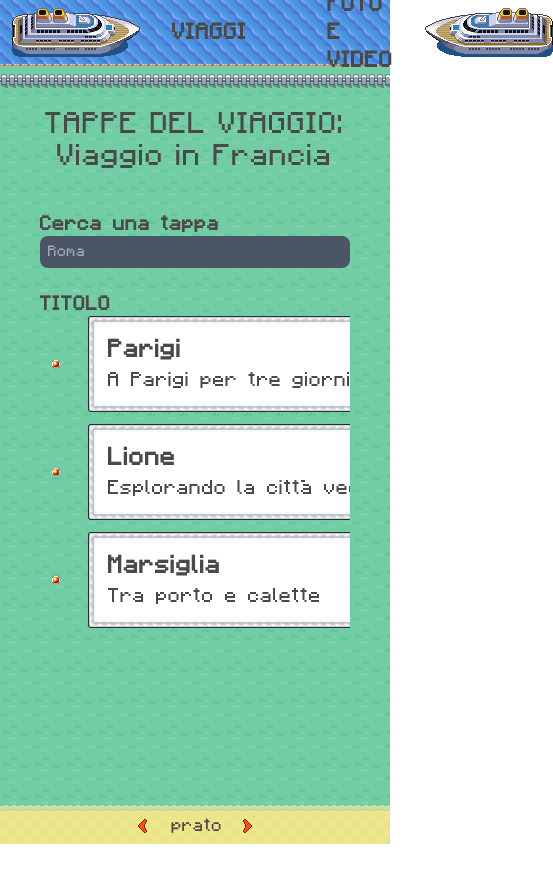
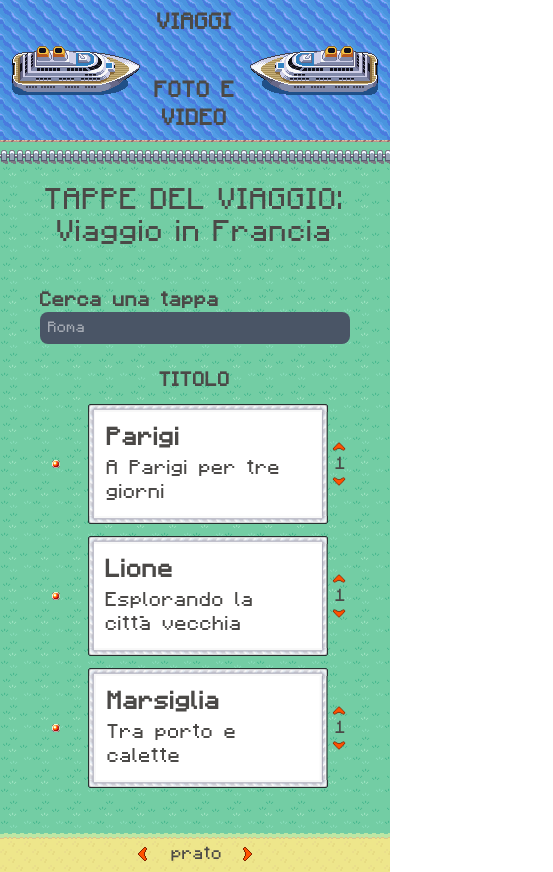
Before and after one commit to CarloDettori/travel-journal-app, a React (Vite) app: page /trips/1 in a window 390 px wide. Shown: the whole page, 553 px wide, since content can reach past the window. Before the commit the page ends 844 px from the top, so only its background shows below. Built offline with nearby package versions, Linux system fonts and the light colour scheme.

Commit message:
responsive

```diff
--- a/src/components/common/EventFilterComponent.jsx
+++ b/src/components/common/EventFilterComponent.jsx
@@ -167,7 +167,7 @@ export default function EventFilterComponent() {
             </div>
 
             {/* Lista eventi */}
-            <div className="w-200 mx-auto">
+            <div className="max-w-200 w-full mx-auto">
                 {filteredEvents.length > 0 ? (
                     <div className="flex flex-col gap-3">
                         {filteredEvents.map((event) => (
--- a/src/components/common/MomentFilterComponent.jsx
+++ b/src/components/common/MomentFilterComponent.jsx
@@ -137,7 +137,7 @@ export default function MomentFilterComponent() {
             </div>
 
             {/* Ordinamento */}
-            <div className="pt-3 text-end">
+            <div className="py-3 text-end">
                 <p className="flex justify-between">
                     <strong style={{ cursor: "pointer" }} onClick={() => handleSort("description")}>
                         <span style={{ display: "inline-flex", alignItems: "center" }}>
@@ -169,7 +169,7 @@ export default function MomentFilterComponent() {
             </div>
 
             {/* Lista momenti */}
-            <div className="w-200 mx-auto">
+            <div className="max-w-200 w-full mx-auto">
 
                 {filteredMoments.length > 0 ? (
                     <div className="flex flex-col gap-3">
--- a/src/components/common/StepFilterComponent.jsx
+++ b/src/components/common/StepFilterComponent.jsx
@@ -85,7 +85,7 @@ export default function StepFilterComponent() {
 
             {/* Ordinamento */}
             <div className="pt-3 text-end">
-                <p className="flex justify-between">
+                <p className="flex justify-center pb-3 ">
                     <strong style={{ cursor: "pointer" }} onClick={() => handleSort("title")}>
                         <span style={{ display: "inline-flex", alignItems: "center" }}>
                             TITOLO
@@ -103,9 +103,9 @@ export default function StepFilterComponent() {
             </div>
 
             {/* Lista tappe */}
-            <div className="w-200 mx-auto">
+            <div className="max-w-200 mx-auto flex flex-shrink min-w-0">
                 {filteredSteps.length > 0 ? (
-                    <div className="flex flex-col gap-3">
+                    <div className="flex flex-col gap-3 flex-shrink min-w-0 mx-auto">
                         {filteredSteps.map((step) => (
                             <StepCardComponent
                                 key={step.stepId}
--- a/src/components/common/TripCardComponent.jsx
+++ b/src/components/common/TripCardComponent.jsx
@@ -29,7 +29,7 @@ export default function TripCardComponent({ trip }) {
     return (
         <Link className=" flex w-full" to={`/trips/${trip.tripId}`}>
             <FrameComponent >
-                <div className="p-5 pb-0 flex justify-between">
+                <div className="p-5 pb-0 flex justify-between flex-wrap">
                     <div className="p-3 flex flex-col justify-between">
                         <h2><strong className="text-xl" >{trip.tripTitle}</strong></h2>
                         <p className="text-sm py-1">{trip.tripDescription}</p>
--- a/src/index.css
+++ b/src/index.css
@@ -26,15 +26,17 @@ body {
     box-sizing: border-box;
 }
 
+main {
+    height: calc(100vh - 128px)
+}
+
 section {
     -ms-overflow-style: none;
     margin: 0 auto;
     scrollbar-width: none;
 }
 
-header {
-    height: 64px;
-}
+
 
 
 .frame-row {
@@ -84,5 +86,17 @@ header {
 
 }
 
+@media (min-width: 553px) {
+    header {
+        height: 64px;
+    }
+}
+
+@media (max-width: 553px) {
+
+    main {
+        height: calc(100vh - 176px)
+    }
+}
 
 @import "tailwindcss";
--- a/src/layout/DefaultLayout.jsx
+++ b/src/layout/DefaultLayout.jsx
@@ -48,8 +48,7 @@ export default function DefaultLayout() {
             }} ></div>
 
             <main className="flex px-10 py-5" style={{
-                backgroundImage: url,
-                height: "calc(100vh - 128px)"
+                backgroundImage: url
             }}>
 
                 <Outlet />
--- a/src/layout/Header.jsx
+++ b/src/layout/Header.jsx
@@ -16,22 +16,22 @@ export default function Header() {
         case 1:
             texture = 'url("/textures/water.png")';
             edge = 'url("/edges/grownd-water-up.png")';
-            logo = "/public/sprites/ship.png"
+            logo = "/sprites/ship.png"
             break;
         case 2:
             texture = 'url("/textures/pontile.png")';
             edge = 'url("/edges/pontile-base.png")';
-            logo = "/public/sprites/bike1.png"
+            logo = "/sprites/bike1.png"
             break;
         case 3:
             texture = 'url("/textures/road.png")';
             edge = 'url("/edges/marciapiede-road.png")';
-            logo = "/public/sprites/truck.png"
+            logo = "/sprites/truck.png"
             break;
         case 4:
             texture = 'url("/textures/ice.png")';
             edge = 'url("/edges/water-snow-up.png")';
-            logo = "/public/sprites/boat.png"
+            logo = "/sprites/boat.png"
             break;
     }
 
@@ -41,12 +41,12 @@ export default function Header() {
                 <Link to="/" className="flex items-center" >
                     <img src={logo} className="img-natural" alt="logoIMG" />
                 </Link>
-                <nav className="flex px-8 gap-10 text-lg items-center justify-center gap-20 w-full">
+                <nav className="flex flex-wrap text-lg items-center justify-center gap-10 w-full">
 
 
-                    {theme === 3 ? <NavLink className="navlink p-1 bg-[#515a63] text-white rounded-lg " to="/trips"><strong>VIAGGI</strong></NavLink> : <NavLink className="navlink" to="/trips"><strong>VIAGGI</strong></NavLink>}
+                    {theme === 3 ? <NavLink className="navlink text-center p-1 bg-[#515a63] text-white rounded-lg " to="/trips"><strong className="block w-full text-center">VIAGGI</strong></NavLink> : <NavLink className="navlink text-center" to="/trips"><strong className="block w-full text-center">VIAGGI</strong></NavLink>}
 
-                    {theme === 3 ? <NavLink className="navlink p-1 bg-[#515a63] text-white rounded-lg " to="/media"><strong>FOTO E VIDEO</strong></NavLink> : <NavLink className="navlink" to="/media"><strong>FOTO E VIDEO</strong></NavLink>}
+                    {theme === 3 ? <NavLink className="navlink  text-center p-1 bg-[#515a63] text-white rounded-lg " to="/media"><strong className="block w-full text-center">FOTO E VIDEO</strong  ></NavLink> : <NavLink className="navlink" to="/media"><strong className="block w-full text-center">FOTO E VIDEO</strong></NavLink>}
 
                     {/* <NavLink className="navlink" to="/tripsphotos"><strong >FOTOGRAFIE</strong></NavLink> */}
 
--- a/src/pages/AllMediaPage.jsx
+++ b/src/pages/AllMediaPage.jsx
@@ -23,7 +23,7 @@ export default function AllMediaPage() {
         .filter(Boolean);
 
     return (
-        <section className="w-700 overflow-y-scroll">
+        <section className="w-900 w-full overflow-y-scroll">
             <h1 className="text-2xl mb-10 text-center"></h1>
             <div className="flex w-full justify-center pb-10">
                 <button
@@ -47,10 +47,10 @@ export default function AllMediaPage() {
                     allMomentImages.map((img, index) => {
                         return (
 
-                            <div key={index + 1} className="pb-10">
+                            <div key={index + 1} className="pb-10 max-w-sm  w-full">
 
                                 <FrameComponent>
-                                    <img className="my-3 photo mx-3 rounded inline shrink cursor-pointer" src={img} onClick={() => { setShowModal(true); setModalImg(img) }} alt="photo" />
+                                    <img className="my-3 mxphoto px-3 rounded mx-auto  cursor-pointer" src={img} onClick={() => { setShowModal(true); setModalImg(img) }} alt="photo" />
                                 </FrameComponent>
 
                             </div>
--- a/src/pages/HomePage.jsx
+++ b/src/pages/HomePage.jsx
@@ -4,7 +4,7 @@ export default function HomePge() {
 
 
     return (
-        <section className="text-center">
+        <section className="text-center overflow-scroll">
             <p className="text-2xl pb-4">BENVENUTO NEL TUO</p>
             <p className="text-6xl pb-5">TRAVEL JOURNAL</p>
             <FrameComponent>
--- a/src/pages/StepsPage.jsx
+++ b/src/pages/StepsPage.jsx
@@ -11,7 +11,7 @@ export default function StepPage() {
     const steps = trip?.steps || [];
 
     return (
-        <section className="w-full overflow-y-scroll">
+        <section className="max-w-full overflow-y-scroll">
             <h1 className="text-2xl mb-10 text-center">
                 TAPPE DEL VIAGGIO: {trip?.tripTitle || "Non trovato"}
             </h1>
```
Also changed, not shown: src/components/common/StepCardComponent.jsx (+7 -7 lines), public/trips.json.
